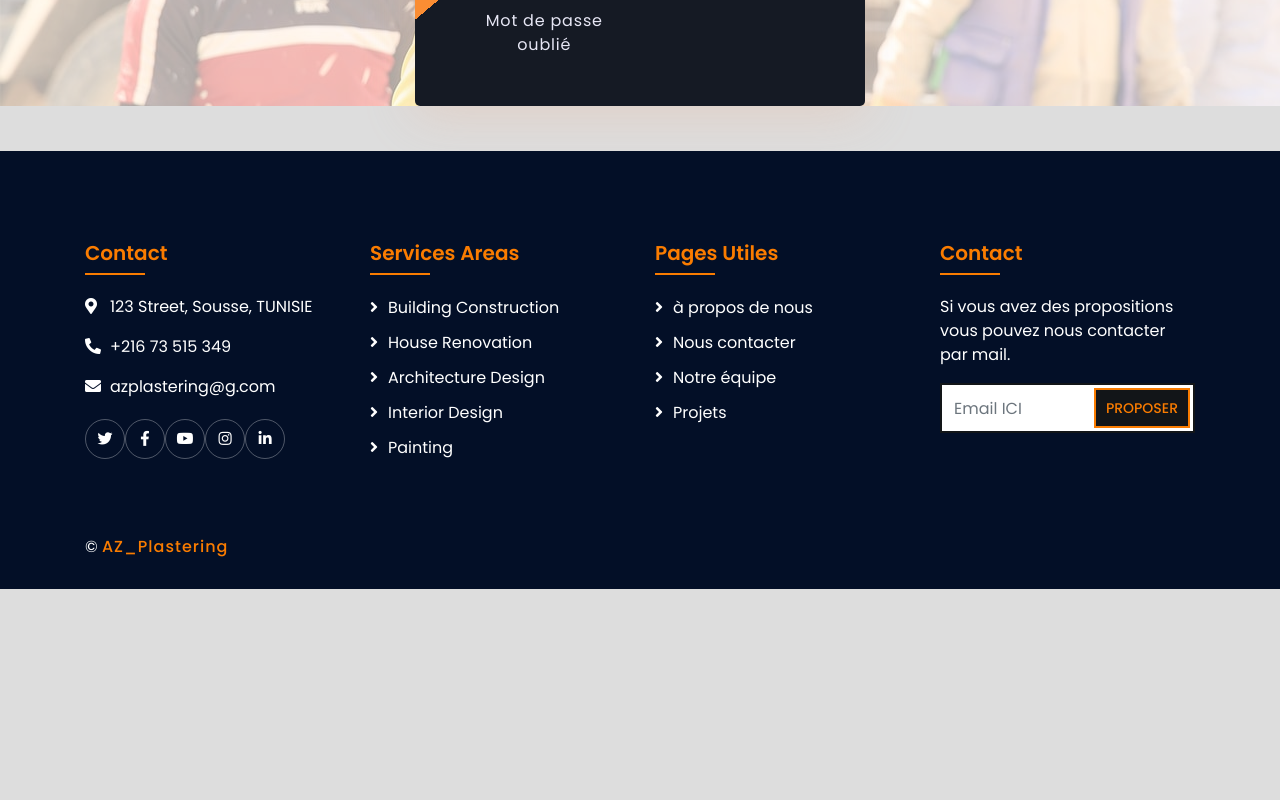
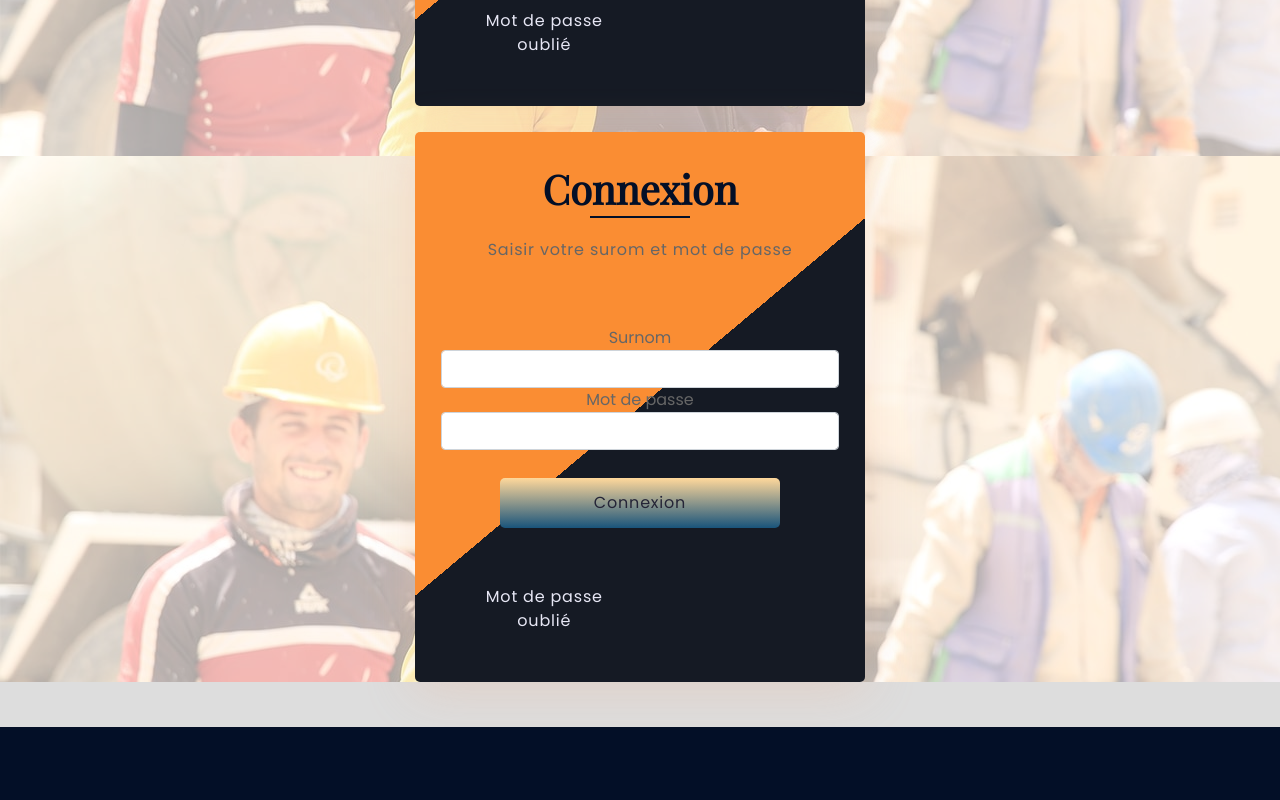
Before and after one commit to ibtiseam/AZ_Plastring, an Angular app: page /login in a window 1280 px wide. Shown: the part 640-1440 px from the top of the page. Before the commit the page ends 1229 px from the top, so only its background shows below. Built offline with nearby package versions, Linux system fonts and the light colour scheme; a web font is replaced by a local one.

Commit message:
register

```diff
--- a/src/app/app-routing.module.ts
+++ b/src/app/app-routing.module.ts
@@ -22,7 +22,7 @@ const routes: Routes = [
   { path: 'portfolio', component: BlogComponent },
   { path: 'portfolio/detail/:id', component: DetailComponent },
   { path: 'login', component: LoginComponent },
-  { path: 'login/register', component: RegisterComponent},
+  { path: 'register', component: RegisterComponent},
   { path: 'user', component: BoardUserComponent },
   { path: 'mod', component: BoardModeratorComponent },
   { path: 'admin', component: BoardAdminComponent },
--- a/src/app/header/header.component.html
+++ b/src/app/header/header.component.html
@@ -70,11 +70,11 @@
                         <a href="#" routerLink="portfolio"  class="nav-item nav-link">Portfilio</a>
                         <a *ngIf="isLoggedIn" href="#" routerLink="listedevis"  class="nav-item nav-link">ListeDevis</a>
 
-                        <a href="#" routerLink="contact" class="nav-item nav-link">Contact</a>
+                        <a *ngIf="isLoggedIn" href="#" routerLink="register" class="nav-item nav-link">Créer compte</a>
                         <div class="nav-item dropdown">
                             <a href="#" class="nav-link dropdown-toggle" data-toggle="dropdown">Plus</a>
                             <div class="dropdown-menu">
-                                <a href="single.html" class="dropdown-item">Facture</a>
+                                <a href="#" routerLink="contact"class="dropdown-item">Contact</a>
                             </div>
                         </div>
                     </div>
--- a/src/app/liste/liste.component.html
+++ b/src/app/liste/liste.component.html
@@ -32,6 +32,7 @@
             <label><strong>Nom&Prénom:</strong></label>
             {{ currentTutorial.nomprenom }}
           </div>
+
           <button class="btn animated fadeInUp" (click)="deleteTutorial()">
             Delete
           </button>
@@ -46,5 +47,9 @@
           <br />
           <p>Please click on a Devis </p>
         </div>
+        <div class="alert alert-success alert-dismissible" *ngIf="isSuccessful" >
+          <a href="#" class="close" data-dismiss="alert" aria-label="close">&times;</a>
+           Suppression avec succées.
+           </div>
     </div>
     </div>
--- a/src/app/liste/liste.component.ts
+++ b/src/app/liste/liste.component.ts
@@ -13,6 +13,7 @@ export class ListeComponent implements OnInit {
   tutorials?: Devis[];
   currentIndex = -1;
   currentTutorial?: Devis;
+  isSuccessful=false ;
   constructor(private tutorialService: DevisService,private router:Router) { }
 
   ngOnInit(): void {
@@ -48,6 +49,7 @@ export class ListeComponent implements OnInit {
         response => {
           console.log(response);
           this.refreshList();
+          this.isSuccessful=true;
         },
         error => {
           console.log(error);
--- a/src/app/login/login.component.html
+++ b/src/app/login/login.component.html
@@ -171,4 +171,180 @@
 
      </div>
    </div>
+
+     <div class="overlay">
+     <form
+       *ngIf="!isLoggedIn"
+       name="form"
+       (ngSubmit)="f.form.valid && onSubmit()"
+       #f="ngForm"
+       novalidate
+     >
+     <div class="con">
+      <header class="head-form">
+         <h2>Connexion</h2>
+         <p>Saisir votre surom et mot de passe</p>
+      </header>
+      </div>
+
+      <br>
+       <div class="form-group">
+         <label for="username">Surnom</label>
+         <input
+           type="text"
+           class="form-control"
+           name="username"
+           [(ngModel)]="form.username"
+           required
+           #username="ngModel"
+         />
+         <div
+           class="alert alert-danger"
+           role="alert"
+           *ngIf="username.errors && f.submitted"
+         >
+           Veuillez entrer votre Surnom !
+         </div>
+       </div>
+       <div class="form-group">
+         <label for="password">Mot de passe</label>
+         <input
+           type="password"
+           class="form-control"
+           name="password"
+           [(ngModel)]="form.password"
+           required
+           minlength="6"
+           #password="ngModel"
+         />
+         <div
+           class="alert alert-danger"
+           role="alert"
+           *ngIf="password.errors && f.submitted"
+         >
+           <div *ngIf="password.errors.required">Veuillez entrer votre mot de passe</div>
+           <span>
+            <i class="fa fa-eye" aria-hidden="true"  type="button" id="eye"></i>
+         </span>
+           <div *ngIf="password.errors.minlength">
+            Mot de passe doit etre au moins 3 caractères
+           </div>
+         </div>
+       </div>
+       <div class="form-group">
+         <button class="log-in">
+           Connexion
+         </button>
+       </div>
+       <div class="form-group">
+         <div
+           class="alert alert-danger"
+           role="alert"
+           *ngIf="f.submitted && isLoginFailed"
+         >
+           Echec de connexion: {{ errorMessage }}
+         </div>
+       </div>
+       <div class="other">
+        <!--      Forgot Password button-->
+              <button class="btn submits frgt-pass">Mot de passe oublié</button>
+        <!--     Sign Up button -->
+              <button class="btn submits sign-up" *ngIf="isLoggedIn"  href="#" routerLink="register">Créer compte
+        <!--         Sign Up font icon -->
+              <i class="fa fa-user-plus" aria-hidden="true"></i>
+              </button>
+        <!--      End Other the Division -->
+        </div>
+     </form>
+
+     <div class="alert alert-success" *ngIf="isLoggedIn">
+      <form
+      *ngIf="!isLoggedIn"
+      name="form"
+      (ngSubmit)="f.form.valid && onSubmit()"
+      #f="ngForm"
+      novalidate
+    >
+    <div class="con">
+     <header class="head-form">
+        <h2>Connexion</h2>
+        <p>Saisir votre surom et mot de passe</p>
+     </header>
+     </div>
+
+     <br>
+      <div class="form-group">
+        <label for="username">Surnom</label>
+        <input
+          type="text"
+          class="form-control"
+          name="username"
+          [(ngModel)]="form.username"
+          required
+          #username="ngModel"
+        />
+        <div
+          class="alert alert-danger"
+          role="alert"
+          *ngIf="username.errors && f.submitted"
+        >
+          Veuillez entrer votre Surnom !
+        </div>
+      </div>
+      <div class="form-group">
+        <label for="password">Mot de passe</label>
+        <input
+          type="password"
+          class="form-control"
+          name="password"
+          [(ngModel)]="form.password"
+          required
+          minlength="6"
+          #password="ngModel"
+        />
+        <div
+          class="alert alert-danger"
+          role="alert"
+          *ngIf="password.errors && f.submitted"
+        >
+          <div *ngIf="password.errors.required">Veuillez entrer votre mot de passe</div>
+          <span>
+           <i class="fa fa-eye" aria-hidden="true"  type="button" id="eye"></i>
+        </span>
+          <div *ngIf="password.errors.minlength">
+           Mot de passe doit etre au moins 3 caractères
+          </div>
+        </div>
+      </div>
+      <div class="form-group">
+        <button class="log-in">
+          Connexion
+        </button>
+      </div>
+      <div class="form-group">
+        <div
+          class="alert alert-danger"
+          role="alert"
+          *ngIf="f.submitted && isLoginFailed"
+        >
+          Echec de connexion: {{ errorMessage }}
+        </div>
+      </div>
+      <div class="other">
+       <!--      Forgot Password button-->
+             <button class="btn submits frgt-pass">Mot de passe oublié</button>
+       <!--     Sign Up button -->
+             <button class="btn submits sign-up" *ngIf="isLoggedIn"  href="#" routerLink="register">Créer compte
+       <!--         Sign Up font icon -->
+             <i class="fa fa-user-plus" aria-hidden="true"></i>
+             </button>
+       <!--      End Other the Division -->
+       </div>
+    </form>
+    <div class="alert alert-success alert-dismissible" *ngIf="isLoggedIn" >
+      <a href="#" class="close" data-dismiss="alert" aria-label="close">&times;</a>
+      Vous êtes déja connecté(e)
+    </div>
+     </div>
+   </div>
  </div>
--- a/src/app/login/login.component.ts
+++ b/src/app/login/login.component.ts
@@ -40,7 +40,7 @@ export class LoginComponent implements OnInit {
         this.isLoggedIn = true;
         this.roles = this.tokenStorage.getUser().roles;
         this.router.navigate(['/home']);
-        //this.reloadPage();
+
       },
       err => {
         this.errorMessage = err.error.message;
```
